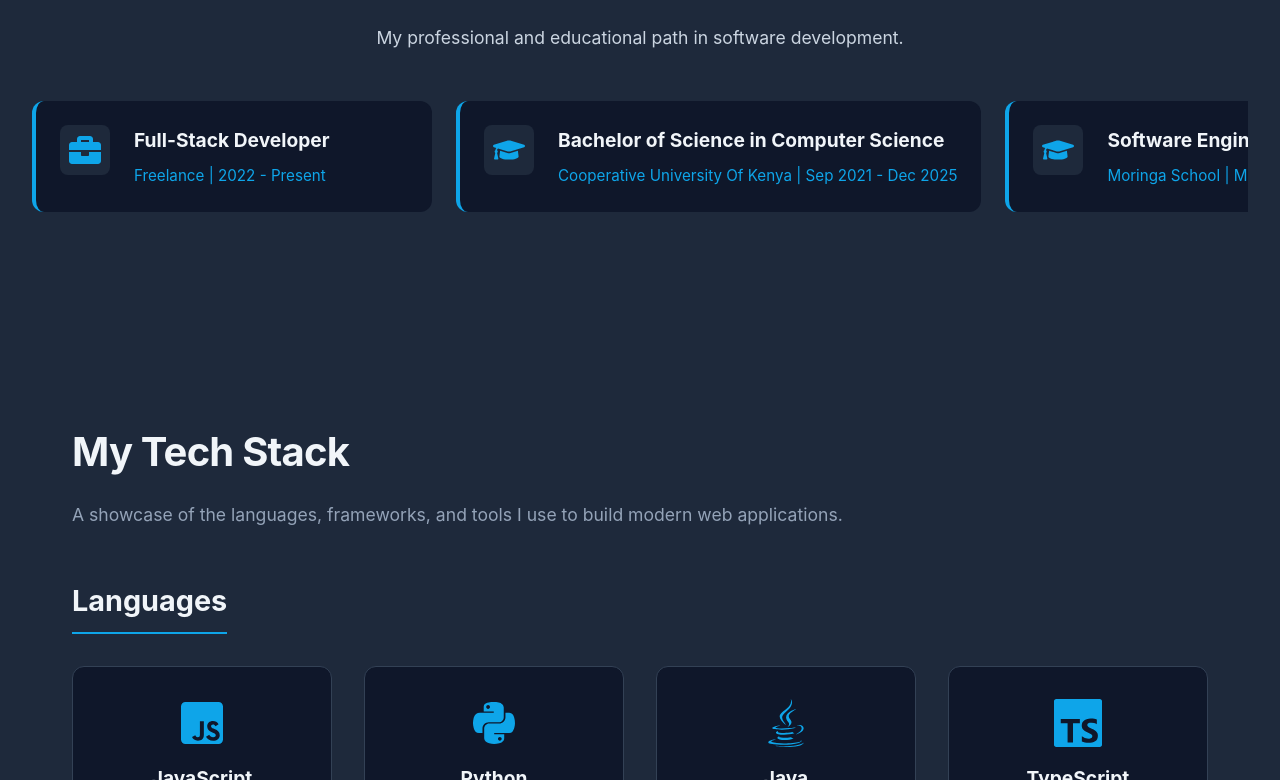
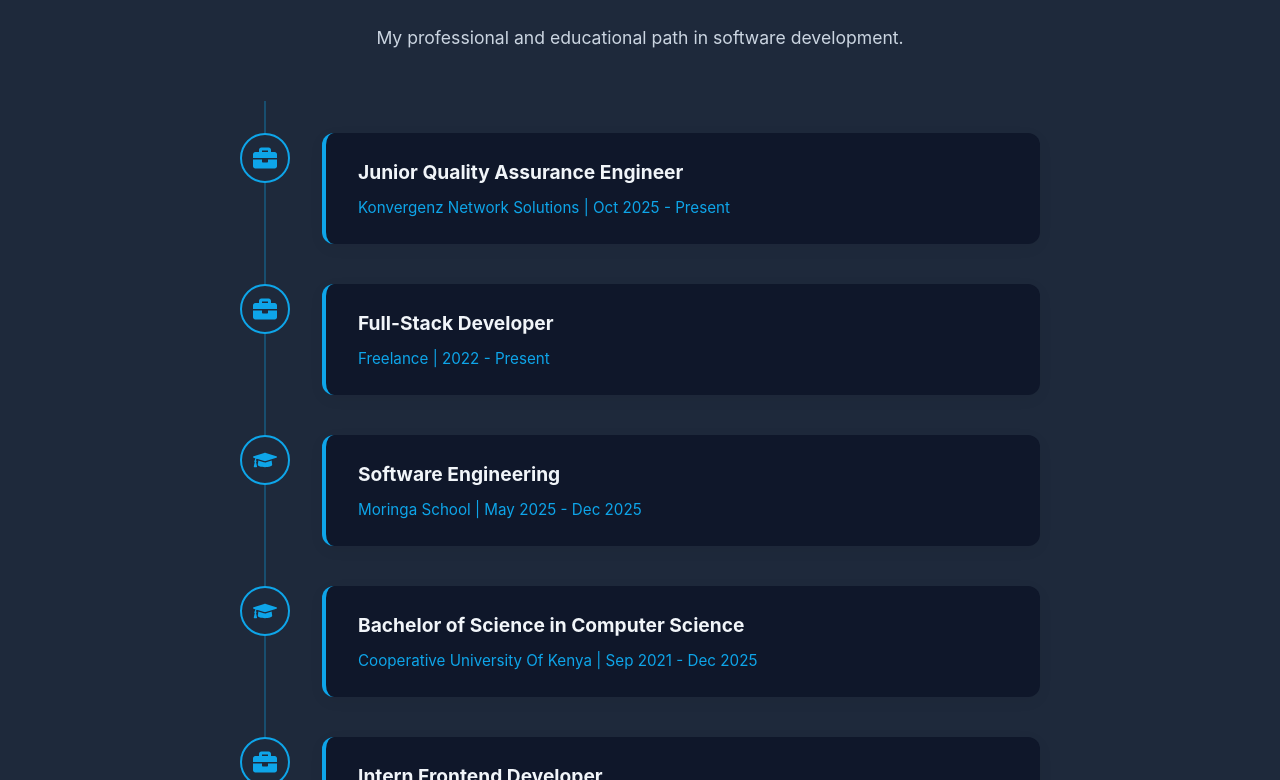
Before and after one commit to Austine-john/Portfolio, a React (Vite) app in the folder react-portfolio/: page / in a window 1280 px wide. Shown: the part 1740-2520 px from the top of the page. Built offline with nearby package versions, Linux system fonts and the light colour scheme; no server answers.

Commit message:
changed caroussel journey to stepper

```diff
--- a/react-portfolio/src/components/Journey.css
+++ b/react-portfolio/src/components/Journey.css
@@ -28,65 +28,74 @@
 }
 
 .journey-container {
-    display: flex;
-    gap: 1.5rem;
-    overflow-x: auto;
-    scroll-behavior: smooth;
-    padding: 0 2rem 1rem 0;
-    -webkit-overflow-scrolling: touch;
+    position: relative;
+    max-width: 800px;
+    margin: 0 auto;
+    padding: 2rem 0;
 }
 
-.journey-container::-webkit-scrollbar {
-    height: 8px;
-}
-
-.journey-container::-webkit-scrollbar-track {
-    background: var(--bg-primary);
-    border-radius: 4px;
-}
-
-.journey-container::-webkit-scrollbar-thumb {
+.journey-container::before {
+    content: '';
+    position: absolute;
+    left: 24px;
+    top: 0;
+    bottom: 0;
+    width: 2px;
     background: var(--accent-primary);
-    border-radius: 4px;
-}
-
-.journey-container::-webkit-scrollbar-thumb:hover {
-    background: var(--accent-hover);
+    opacity: 0.3;
 }
 
 .journey-item {
     display: flex;
-    gap: 1.5rem;
-    padding: 1.5rem;
-    background: var(--bg-primary);
-    border-radius: 0.75rem;
-    border-left: 4px solid var(--accent-primary);
-    transition: all 0.3s;
-    min-width: 400px;
-    scroll-snap-align: start;
-    flex-shrink: 0;
+    gap: 2rem;
+    margin-bottom: 2.5rem;
+    position: relative;
+    align-items: flex-start;
+    transition: all 0.3s ease;
+}
+
+.journey-item:last-child {
+    margin-bottom: 0;
 }
 
 .journey-item:hover {
-    transform: translateY(-5px);
-    box-shadow: 0 10px 30px rgba(0, 0, 0, 0.2);
+    transform: translateX(10px);
 }
 
 .journey-icon {
-    font-size: 2rem;
+    font-size: 1.5rem;
     min-width: 50px;
     height: 50px;
     display: flex;
     align-items: center;
     justify-content: center;
     background: var(--bg-secondary);
-    border-radius: 0.5rem;
+    border-radius: 50%;
     color: var(--accent-primary);
+    border: 2px solid var(--accent-primary);
+    position: relative;
+    z-index: 2;
+    transition: all 0.3s ease;
+}
+
+.journey-item:hover .journey-icon {
+    background: var(--accent-primary);
+    color: var(--bg-primary);
+    box-shadow: 0 0 15px var(--accent-primary);
 }
 
 .journey-content {
     flex: 1;
-    min-width: 0;
+    background: var(--bg-primary);
+    padding: 1.5rem 2rem;
+    border-radius: 0.75rem;
+    border-left: 4px solid var(--accent-primary);
+    box-shadow: 0 4px 15px rgba(0, 0, 0, 0.05);
+    transition: all 0.3s ease;
+}
+
+.journey-item:hover .journey-content {
+    box-shadow: 0 10px 30px rgba(0, 0, 0, 0.15);
 }
 
 .journey-content h4 {
@@ -105,14 +114,33 @@
     overflow-wrap: break-word;
 }
 
-@media (max-width: 480px) {
-    .journey-item {
-        flex-direction: column;
-        gap: 1rem;
-        min-width: 300px;
+@media (max-width: 768px) {
+    .journey-container::before {
+        left: 19px;
     }
 
     .journey-icon {
-        width: 100%;
+        min-width: 40px;
+        height: 40px;
+        font-size: 1.2rem;
+    }
+
+    .journey-item {
+        gap: 1.5rem;
     }
 }
+
+@media (max-width: 480px) {
+    .journey-container {
+        padding-left: 0.5rem;
+        padding-right: 0.5rem;
+    }
+
+    .journey-item {
+        gap: 1rem;
+    }
+
+    .journey-content {
+        padding: 1.2rem 1.5rem;
+    }
+}
--- a/react-portfolio/src/components/Journey.jsx
+++ b/react-portfolio/src/components/Journey.jsx
@@ -20,8 +20,24 @@
                     <div className="journey-item">
                         <div className="journey-icon"><FaBriefcase /></div>
                         <div className="journey-content">
+                            <h4>Junior Quality Assurance Engineer</h4>
+                            <p className="journey-company">Konvergenz Network Solutions | Oct 2025 - Present</p>
+                        </div>
+                    </div>
+
+                    <div className="journey-item">
+                        <div className="journey-icon"><FaBriefcase /></div>
+                        <div className="journey-content">
                             <h4>Full-Stack Developer</h4>
                             <p className="journey-company">Freelance | 2022 - Present</p>
+                        </div>
+                    </div>
+
+                    <div className="journey-item">
+                        <div className="journey-icon"><FaGraduationCap /></div>
+                        <div className="journey-content">
+                            <h4>Software Engineering</h4>
+                            <p className="journey-company">Moringa School | May 2025 - Dec 2025</p>
                         </div>
                     </div>
 
@@ -34,30 +50,13 @@
                     </div>
 
                     <div className="journey-item">
-                        <div className="journey-icon"><FaGraduationCap /></div>
-                        <div className="journey-content">
-                            <h4>Software Engineering</h4>
-                            <p className="journey-company">Moringa School | May 2025 - Dec 2025</p>
-                        </div>
-                    </div>
-
-                    <div className="journey-item">
-                        <div className="journey-icon"><FaBriefcase /></div>
-                        <div className="journey-content">
-                            <h4>Junior Quality Assurance Engineer</h4>
-                            <p className="journey-company">Konvergenz Network Solutions | Oct 2025 - Present</p>
-                        </div>
-                    </div>
-
-                    <div className="journey-item">
                         <div className="journey-icon"><FaBriefcase /></div>
                         <div className="journey-content">
                             <h4>Intern Frontend Developer</h4>
                             <p className="journey-company">Smart Applications International | May 2024 - Aug 2024</p>
                         </div>
                     </div>
-                    {/* Spacer to ensure last card is fully visible */}
-                    <div style={{ minWidth: '2rem', flexShrink: 0 }}></div>
+
                 </div>
             </div>
         </section>
```
